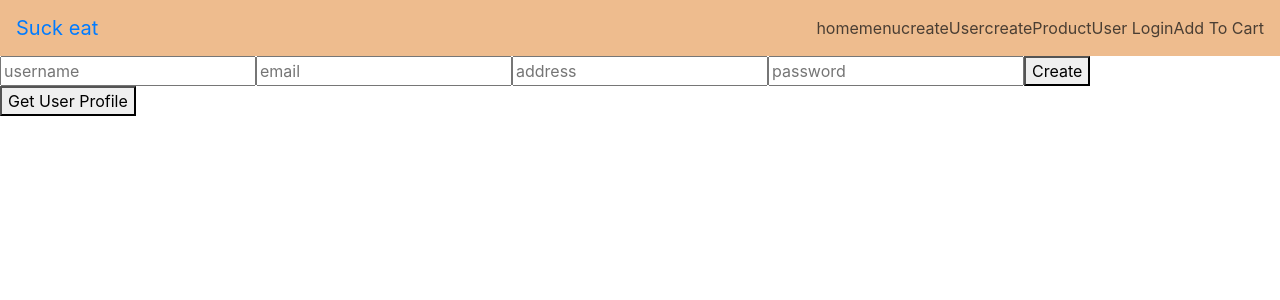
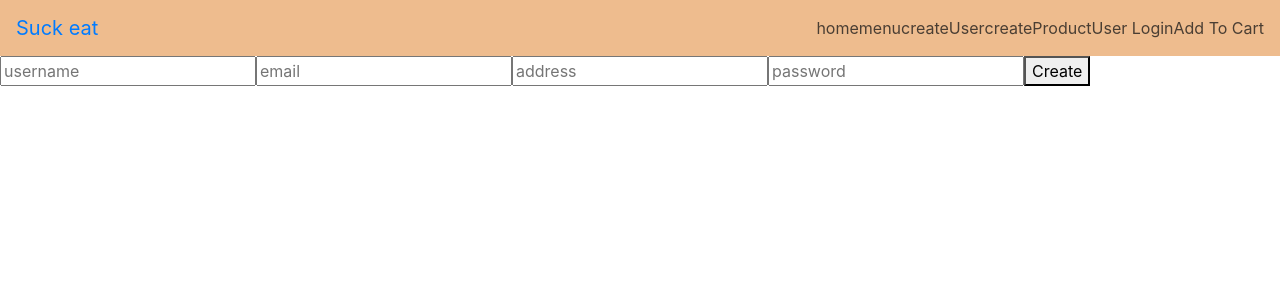
Before and after one commit to wonghongkeat/TGC9-assignment-REACT, a React (Create React App) app in the folder assignment3/: page /login in a window 1280 px wide. Shown: the top 300 px of the page. Built offline with nearby package versions, Linux system fonts and the light colour scheme.

Commit message:
edited:
able to retrieve user profile after log in

```diff
--- a/assignment3/src/Login.js
+++ b/assignment3/src/Login.js
@@ -51,9 +51,9 @@ export default class Create extends React.Component {
 
                 <button onClick={this.register}>Create</button>
 
-                <div>
+                {/* <div>
                     <button onClick={this.getProfile}>Get User Profile</button>
-                </div>
+                </div> */}
 
             </div>
 
@@ -68,14 +68,14 @@ export default class Create extends React.Component {
         })
     }
 
-    getProfile = async () => {
-        let response = await axios.get(`${base_url}api/user/profile`, {
-            headers: {
-                Authorization: `Bearer ${this.state.token}`
-            }
-        })
-        console.log(response.data)
-    }
+    // getProfile = async () => {
+    //     let response = await axios.get(`${base_url}api/user/profile`, {
+    //         headers: {
+    //             Authorization: `Bearer ${this.state.token}`
+    //         }
+    //     })
+    //     console.log(response.data)
+    // }
 
     register = async () => {
         await axios.post(`${base_url}api/user`, {
--- a/assignment3/src/user.js
+++ b/assignment3/src/user.js
@@ -53,20 +53,27 @@ export default class User extends React.Component {
         })
     }
 
+        login = async ()=> {
+        let response = await axios.post(`${base_url}api/user/login`,{
+            username: this.state.username,
+            password: this.state.password
+        })
+         console.log(response.data);
+        this.setState({
+      token: response.data.token
+    });
+    }
+
     getProfile = async () => {
+
         let response = await axios.get(`${base_url}api/user/profile`, {
             headers: {
                 Authorization: `Bearer ${this.state.token}`
             }
         })
         console.log(response.data)
+
     }
 
-    login = async ()=> {
-        let response = await axios.post(`${base_url}api/user/login`,{
-            username: this.state.username,
-            password: this.state.password
-        })
-         console.log(response.data);
-    }
+
 }
```
Also changed, not shown: 1 other file (tests, documents, lock files or other folders).
